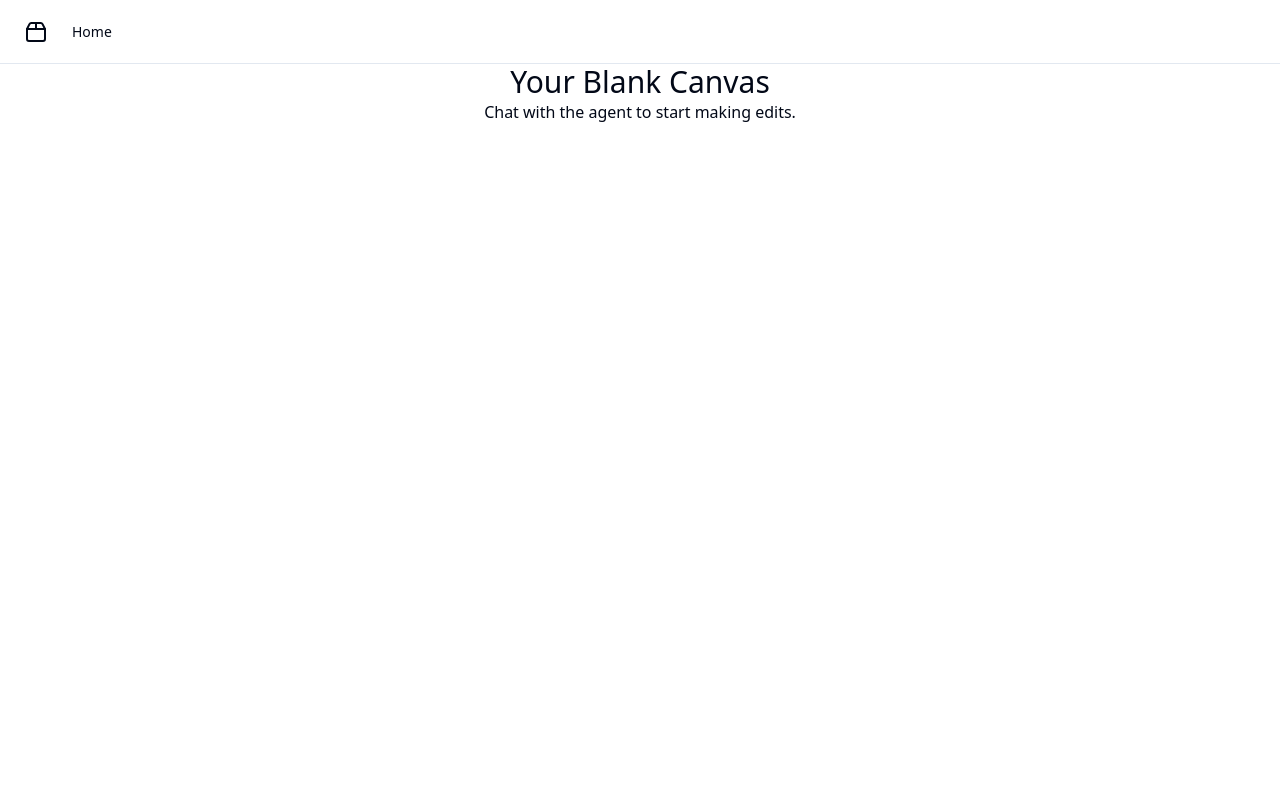
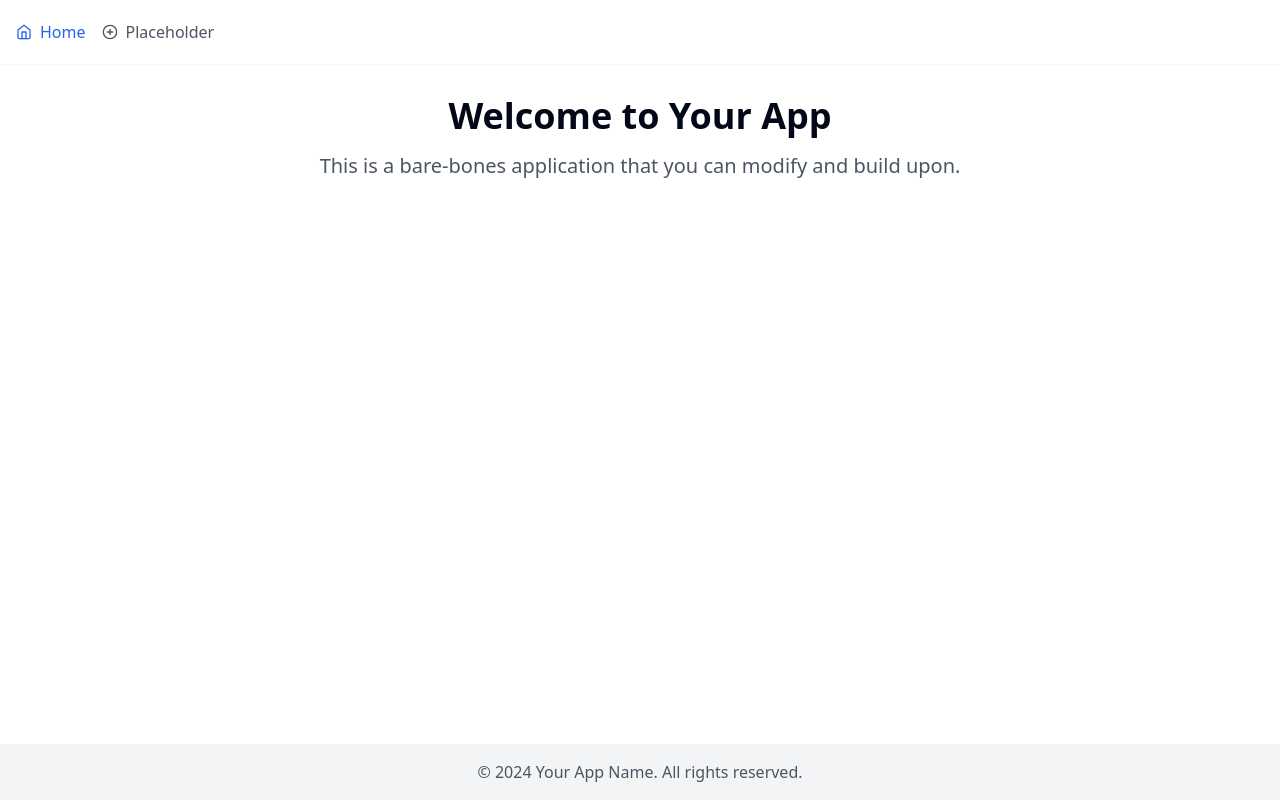
Before and after one commit to GPT-Engineer-App/customizeme, a React (Vite) app: page / in a window 1280 px wide. Built offline with nearby package versions, Linux system fonts and the light colour scheme.

Commit message:
Create bare-bones web application structure

```diff
--- a/src/App.jsx
+++ b/src/App.jsx
@@ -2,7 +2,7 @@ import { Toaster } from "@/components/ui/sonner";
 import { TooltipProvider } from "@/components/ui/tooltip";
 import { QueryClient, QueryClientProvider } from "@tanstack/react-query";
 import { Route, BrowserRouter as Router, Routes } from "react-router-dom";
-import Layout from "./layouts/navbar"; // available: clean, navbar, sidebar
+import Layout from "./layouts/Layout";
 import { navItems } from "./nav-items";
 
 const queryClient = new QueryClient();
--- /dev/null
+++ b/src/components/Footer.jsx
@@ -0,0 +1,11 @@
+const Footer = () => {
+  return (
+    <footer className="bg-gray-100 py-4">
+      <div className="container mx-auto px-4 text-center text-gray-600">
+        <p>&copy; 2024 Your App Name. All rights reserved.</p>
+      </div>
+    </footer>
+  );
+};
+
+export default Footer;
--- /dev/null
+++ b/src/components/Header.jsx
@@ -0,0 +1,30 @@
+import { NavLink } from "react-router-dom";
+import { navItems } from "../nav-items";
+
+const Header = () => {
+  return (
+    <header className="bg-white shadow-sm">
+      <nav className="container mx-auto px-4">
+        <ul className="flex space-x-4 h-16 items-center">
+          {navItems.map((item) => (
+            <li key={item.to}>
+              <NavLink
+                to={item.to}
+                className={({ isActive }) =>
+                  `flex items-center space-x-2 ${
+                    isActive ? "text-blue-600" : "text-gray-600 hover:text-blue-600"
+                  }`
+                }
+              >
+                {item.icon}
+                <span>{item.title}</span>
+              </NavLink>
+            </li>
+          ))}
+        </ul>
+      </nav>
+    </header>
+  );
+};
+
+export default Header;
--- /dev/null
+++ b/src/layouts/Layout.jsx
@@ -0,0 +1,17 @@
+import { Outlet } from "react-router-dom";
+import Header from "../components/Header";
+import Footer from "../components/Footer";
+
+const Layout = () => {
+  return (
+    <div className="flex flex-col min-h-screen">
+      <Header />
+      <main className="flex-grow container mx-auto px-4 py-8">
+        <Outlet />
+      </main>
+      <Footer />
+    </div>
+  );
+};
+
+export default Layout;
--- a/src/nav-items.jsx
+++ b/src/nav-items.jsx
@@ -1,14 +1,18 @@
-import { Home } from "lucide-react";
-import Index from "./pages/Index.jsx";
+import { Home, PlusCircle } from "lucide-react";
+import HomePage from "./pages/HomePage";
+import PlaceholderPage from "./pages/PlaceholderPage";
 
-/**
- * Central place for defining the navigation items. Used for navigation components and routing.
- */
 export const navItems = [
   {
     title: "Home",
     to: "/",
     icon: <Home className="h-4 w-4" />,
-    page: <Index />,
+    page: <HomePage />,
+  },
+  {
+    title: "Placeholder",
+    to: "/placeholder",
+    icon: <PlusCircle className="h-4 w-4" />,
+    page: <PlaceholderPage />,
   },
 ];
--- /dev/null
+++ b/src/pages/HomePage.jsx
@@ -0,0 +1,12 @@
+const HomePage = () => {
+  return (
+    <div className="text-center">
+      <h1 className="text-4xl font-bold mb-4">Welcome to Your App</h1>
+      <p className="text-xl text-gray-600">
+        This is a bare-bones application that you can modify and build upon.
+      </p>
+    </div>
+  );
+};
+
+export default HomePage;
--- /dev/null
+++ b/src/pages/PlaceholderPage.jsx
@@ -0,0 +1,12 @@
+const PlaceholderPage = () => {
+  return (
+    <div className="text-center">
+      <h1 className="text-3xl font-semibold mb-4">Placeholder Page</h1>
+      <p className="text-gray-600">
+        This is a placeholder page for future content. Feel free to modify or replace it as needed.
+      </p>
+    </div>
+  );
+};
+
+export default PlaceholderPage;
```
